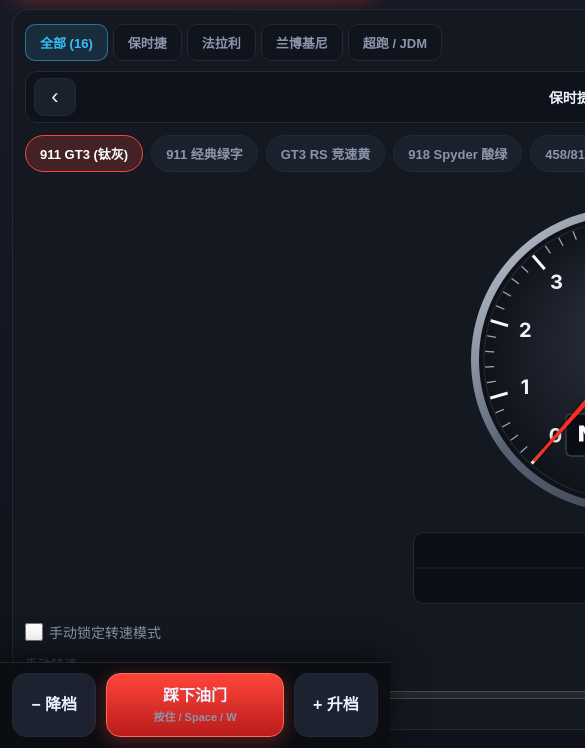
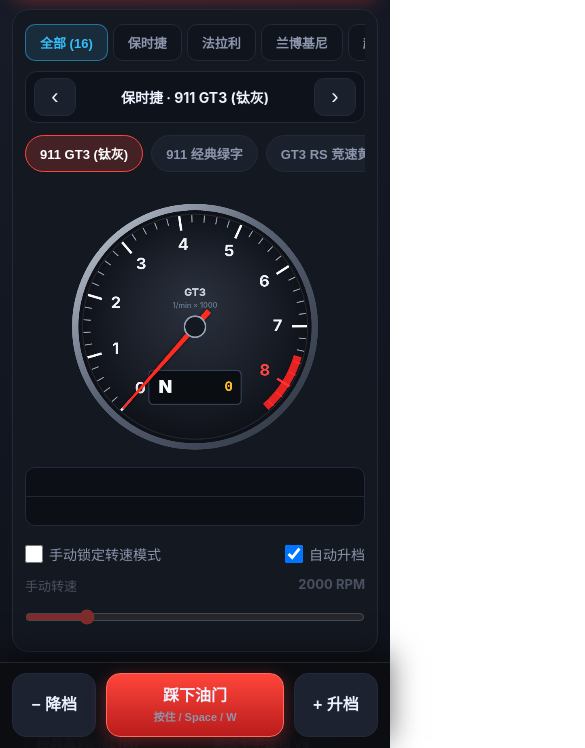
Before and after one commit to senwong/engine-sound-web, a plain HTML site: page web/index.html in a window 390 px wide. Shown: the part 95-843 px from the top of the page, 585 px wide, since content can reach past the window. Drawn offline with Linux system fonts and the light colour scheme; no server answers.

Commit message:
fix(mobile): prevent CSS Grid min-width blowout from horizontal pill scrollbars

```diff
--- a/web/index.html
+++ b/web/index.html
@@ -6,7 +6,7 @@
   <meta name="apple-mobile-web-app-capable" content="yes" />
   <meta name="theme-color" content="#0b0d12" />
   <title>Engine Sound Lab — 实时物理引擎声浪合成器 (Rust + Wasm)</title>
-  <link rel="stylesheet" href="style.css?v=4" />
+  <link rel="stylesheet" href="style.css?v=5" />
 </head>
 <body>
   <div class="app">
--- a/web/style.css
+++ b/web/style.css
@@ -20,6 +20,12 @@
   -webkit-tap-highlight-color: transparent;
 }
 
+html,
+body {
+  width: 100%;
+  overflow-x: hidden;
+}
+
 body {
   font-family: -apple-system, BlinkMacSystemFont, "SF Pro Display", "Segoe UI", Roboto, sans-serif;
   background: radial-gradient(circle at 20% 0%, #171c29 0%, var(--bg) 60%);
@@ -28,6 +34,7 @@ body {
 }
 
 .app {
+  width: 100%;
   max-width: 1120px;
   margin: 0 auto;
   padding: 20px 24px 32px;
@@ -108,13 +115,13 @@ body {
 
 .grid {
   display: grid;
-  grid-template-columns: 460px 1fr;
+  grid-template-columns: 460px minmax(0, 1fr);
   gap: 20px;
 }
 
 @media (max-width: 920px) {
   .grid {
-    grid-template-columns: 1fr;
+    grid-template-columns: minmax(0, 1fr);
   }
 }
 
@@ -123,6 +130,8 @@ body {
   border: 1px solid var(--panel-border);
   border-radius: 16px;
   padding: 20px;
+  min-width: 0;
+  max-width: 100%;
 }
 
 .cluster-panel {
@@ -506,6 +515,9 @@ input[type="range"] {
 
   /* Bigger tap targets for cluster switcher on mobile */
   .brand-tabs {
+    width: 100%;
+    max-width: 100%;
+    min-width: 0;
     flex-wrap: nowrap;
     overflow-x: auto;
     justify-content: flex-start;
@@ -542,6 +554,9 @@ input[type="range"] {
   }
 
   .cluster-switcher {
+    width: 100%;
+    max-width: 100%;
+    min-width: 0;
     flex-wrap: nowrap;
     overflow-x: auto;
     justify-content: flex-start;
```
